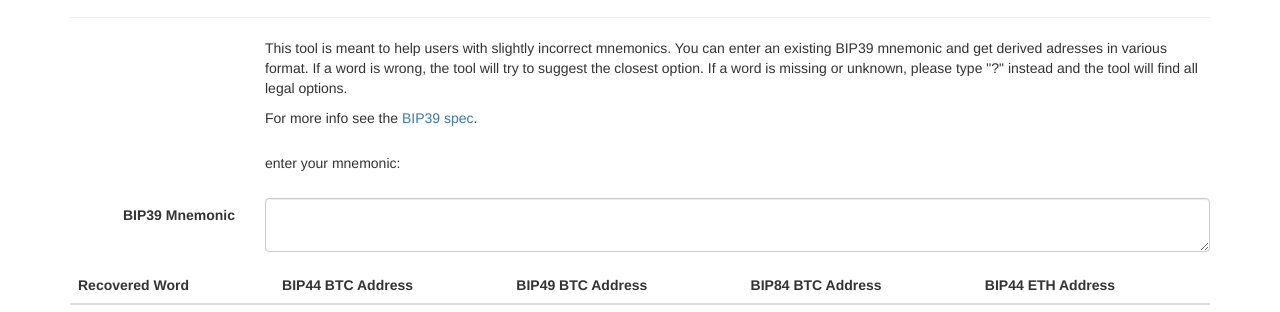
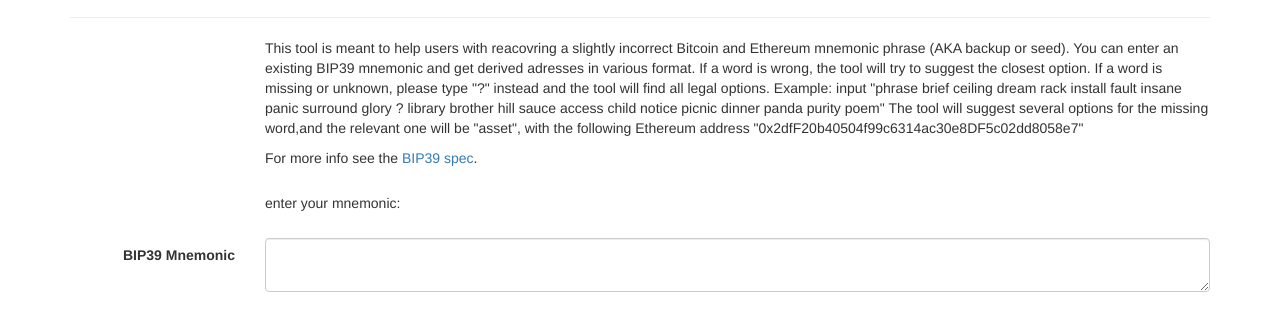
Before and after one commit to ZenGo-X/mnemonic-recovery, a plain HTML site: page src/index.html in a window 1280 px wide. Shown: the part 63-375 px from the top of the page. Drawn offline with Linux system fonts and the light colour scheme.

Commit message:
Update src/index.html
Added example

```diff
--- a/src/index.html
+++ b/src/index.html
@@ -23,7 +23,10 @@
                         <div class="form-group">
                             <div class="col-sm-2"></div>
                             <div class="col-sm-10">
-                                <p> This tool is meant to help users with slightly incorrect mnemonics. You can enter an existing BIP39 mnemonic and get derived adresses in various format. If a word is wrong, the tool will try to suggest the closest option. If a word is missing or unknown, please type "?" instead and the tool will find all legal options. </p>
+                                <p> This tool is meant to help users with reacovring a slightly incorrect Bitcoin and Ethereum mnemonic phrase (AKA backup or seed). You can enter an existing BIP39 mnemonic and get derived adresses in various format. If a word is wrong, the tool will try to suggest the closest option. If a word is missing or unknown, please type "?" instead and the tool will find all legal options.
+                                Example: input "phrase brief ceiling dream rack install fault insane panic surround glory ? library brother hill sauce access child notice picnic dinner panda purity poem"
+                                The tool will suggest several options for the missing word,and the relevant one will be "asset", with the following Ethereum address "0x2dfF20b40504f99c6314ac30e8DF5c02dd8058e7"
+                                </p>
                                 <p>
                                     For more info see the
                                     <a href="https://github.com/bitcoin/bips/blob/master/bip-0039.mediawiki" target="_blank">BIP39 spec</a>.
```
